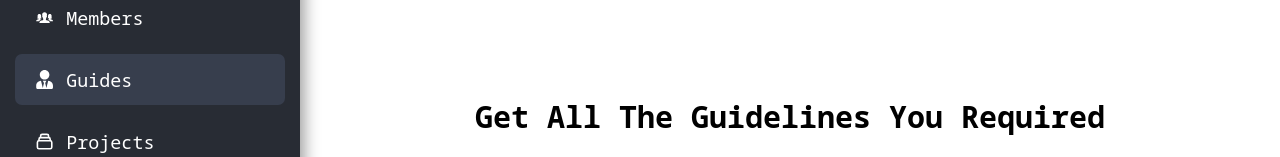
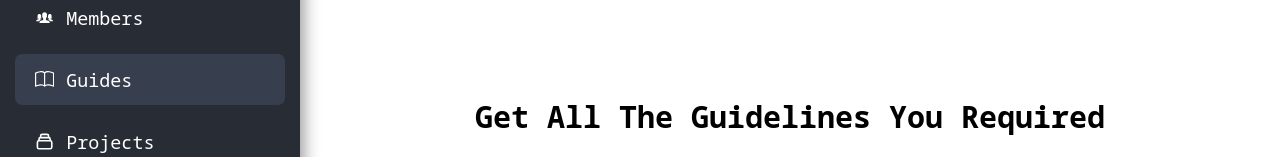
Before and after one commit to cwbclub/CWBClub, a React (Create React App) app: page /guides in a window 1280 px wide. Shown: the part 215-372 px from the top of the page. Built offline with nearby package versions, Linux system fonts and the light colour scheme.

Commit message:
changing icons

```diff
--- a/src/components/sidenav/index.jsx
+++ b/src/components/sidenav/index.jsx
@@ -1,9 +1,11 @@
 import { Link, NavLink } from 'react-router-dom'
 import './sidenav.style.css'
 import logo from '../../assets/cwbclub.svg'
-import { FaBook, FaHome, FaUserGraduate, FaUserTie ,FaBloggerB } from 'react-icons/fa'
+import {  FaHome,FaBloggerB } from 'react-icons/fa'
 import { IoIosPeople} from 'react-icons/io'
+import { BsBook} from 'react-icons/bs'
 import { HiOutlineCollection} from 'react-icons/hi'
+
 import { MdLogin } from 'react-icons/md'
 
 export default function Sidenav() {
@@ -34,7 +36,7 @@ export default function Sidenav() {
           Members
         </NavLink>
         <NavLink to="guides" end={true}>
-          <FaUserTie />
+          <BsBook/>
           Guides
         </NavLink>
         <NavLink to="projects" end={true}>
--- a/src/components/sidenav/sidenav.style.css
+++ b/src/components/sidenav/sidenav.style.css
@@ -69,7 +69,7 @@ nav {
 
 .navitems a.active {
   background-color: #3b4354d1;
-  color: white;
+  color: #fff;
 }
 
 .navitems a:hover {
```
